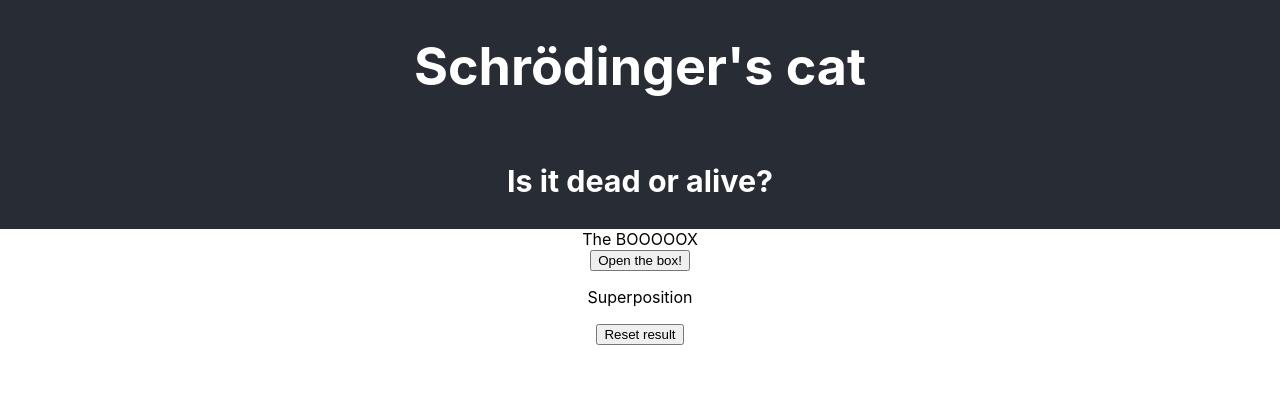
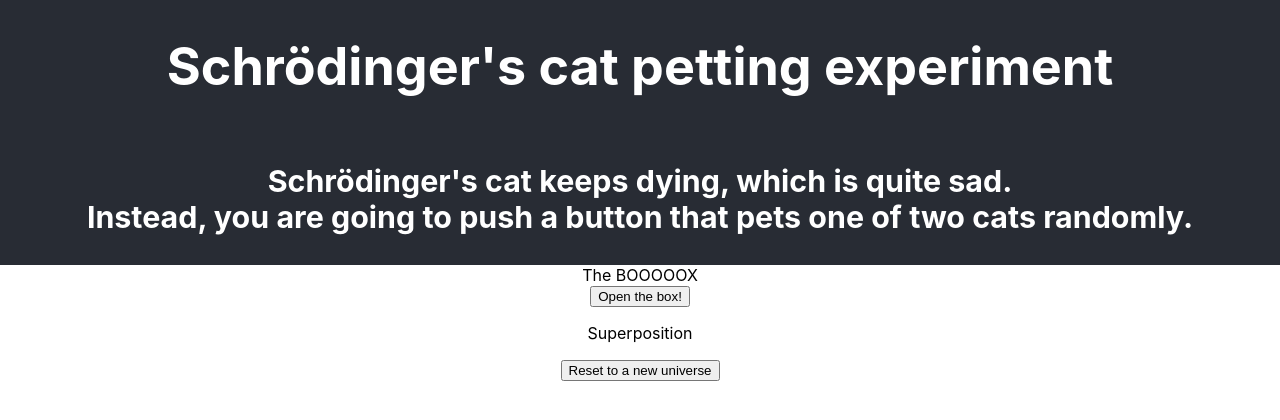
Before and after one commit to ClemDassy/schrodingerspet, a React (Create React App) app: page / in a window 1280 px wide. Shown: the top 420 px of the page. Built offline with nearby package versions, Linux system fonts and the light colour scheme.

Commit message:
added some statistics

```diff
--- a/src/App.js
+++ b/src/App.js
@@ -5,50 +5,69 @@ import { useState } from 'react';
 
 
 function ResultDisplay(props) {
-  if (props.result ==null) {
-    return <p> Superposition</p>;
+  const results = props.results;
+
+  if (results.length === 0) {
+    return <p>Superposition</p>;
   }
-  else {
-    return <p>{props.result}</p>;
-  }
-  }
+
+  const cat1Count = results.filter(r => r === "cat1").length;
+  const cat2Count = results.filter(r => r === "cat2").length;
+
+  const total = results.length
+  const cat1Pct = total ? (cat1Count/total)* 100 : 0
+  const cat2Pct = total ? (cat2Count/total) *100 : 0
+
+  return (
+    <p>
+      cat2 = {cat2Count} and cat1 = {cat1Count} <br />
+
+      as you click, this should go towards 50 percent:  <br />
+      {cat1Pct}% of pets were on cat1
+    </p>
+  );
+
+
+
+}
 
   function Box() {
     return <div> The BOOOOOX</div>
   }
 
 function App() {
-  const [result, setResult] = useState(null)
+  const [results, setResults] = useState([])
 
 
   function handleOpenBox() {
-    const outcome = Math.random()<0.5? "alive" : "dead"
-    setResult(outcome);
+    const outcome = Math.random()<0.5? "cat1" : "cat2"
+    setResults(prev => [... prev, outcome]);
 }
 
+  const resetResults = () => {
+    setResults([])
+  }
 
-
-  const resetResult = () => {
-    setResult(null)
-  }
 
   return (
     <div className="App">
       <header className="App-header">
-        <h1>Schrödinger's cat</h1>
-        <h3>Is it dead or alive?</h3>
+        <h1>Schrödinger's cat petting experiment</h1>
+        <h3>Schrödinger's cat keeps dying, which is quite sad. <br />
+        Instead, you are going to push a button that pets one of two cats randomly.</h3>
         </header>
         <main>
         <Box/>
 
         <button
         onClick={handleOpenBox}
-        disabled={result !== null}>
+        //disabled={results !== null}
+        >
         Open the box!</button>
 
-        <ResultDisplay result ={result} />
+        <ResultDisplay results ={results} />
 
-        <button onClick={resetResult}> Reset result</button>
+        <button onClick={resetResults}> Reset to a new universe</button>
       </main>
     </div>
   );
```
